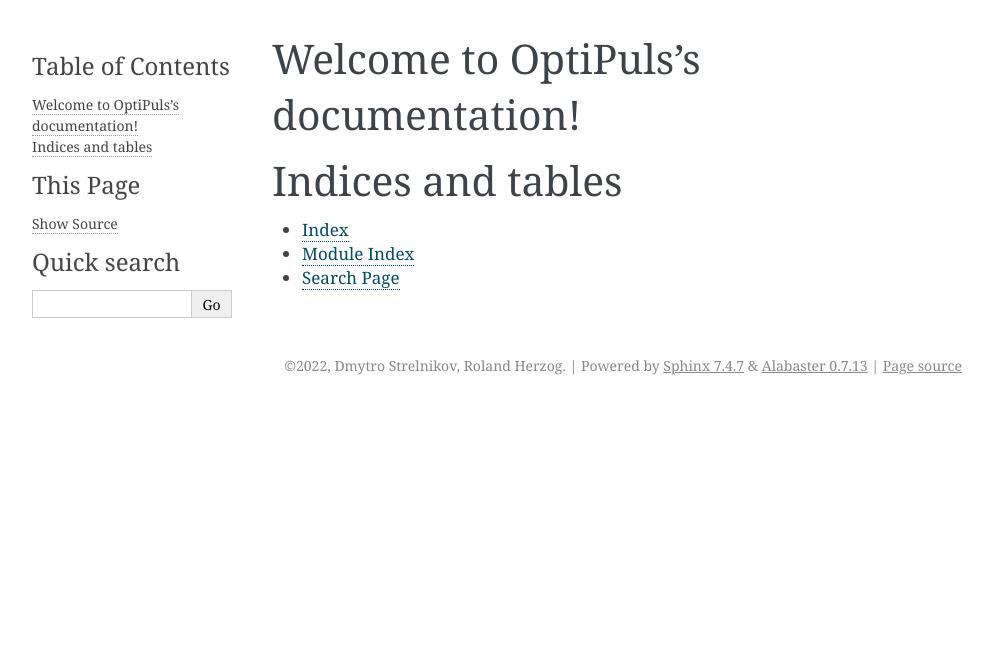
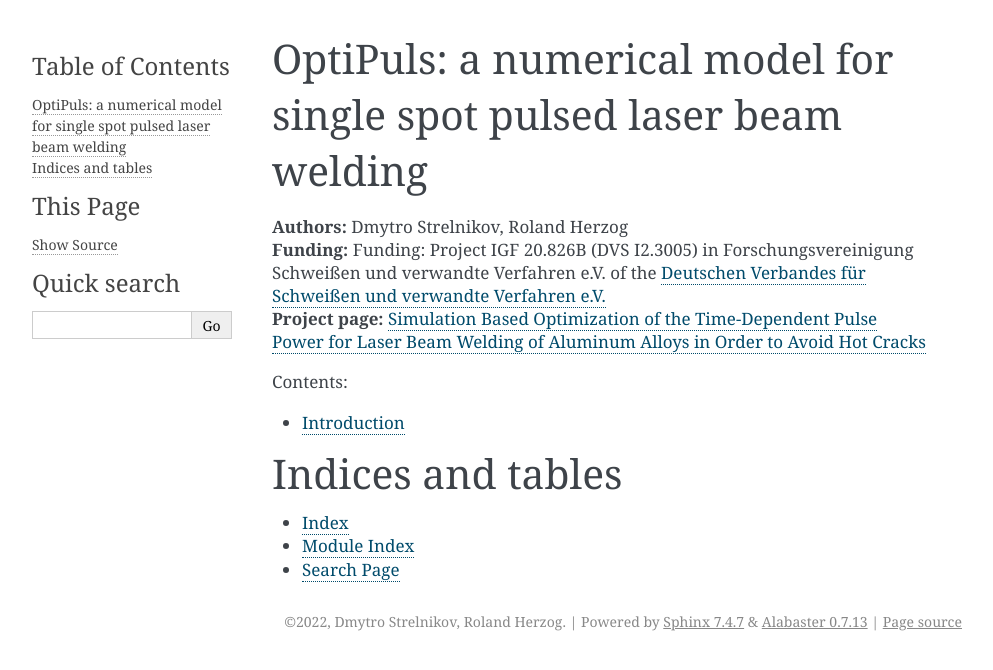
Before and after one commit to optipulsproject/python-optipuls, a Sphinx documentation site: the page built from docs/index.rst, in a window 1280 px wide. Shown: the top 670 px of the page, without its empty margins (148-1141 px from the left). Built offline with Sphinx 7.4.7, drawn with Linux system fonts in a browser that asks for light colours.

Commit message:
Update docs

```diff
--- a/docs/conf.py
+++ b/docs/conf.py
@@ -8,4 +8,11 @@
 
 extensions = [
     'sphinx.ext.doctest',
+    'myst_parser',
 ]
+
+source_suffix = {
+    '.rst': 'restructuredtext',
+    '.txt': 'markdown',
+    '.md': 'markdown',
+}
--- a/docs/index.rst
+++ b/docs/index.rst
@@ -1,10 +1,16 @@
-Welcome to OptiPuls's documentation!
-====================================
+OptiPuls: a numerical model for single spot pulsed laser beam welding
+=====================================================================
+
+| **Authors:** Dmytro Strelnikov, Roland Herzog
+| **Funding:** Funding: Project IGF 20.826B (DVS I2.3005) in Forschungsvereinigung Schweißen und verwandte Verfahren e.V. of the `Deutschen Verbandes für Schweißen und verwandte Verfahren e.V. <https://www.die-verbindungs-spezialisten.de/>`_
+| **Project page:** `Simulation Based Optimization of the Time-Dependent Pulse Power for Laser Beam Welding of Aluminum Alloys in Order to Avoid Hot Cracks <https://www.tu-chemnitz.de/mathematik/part_dgl/projects/optipuls/index.en.php>`_
+
 
 .. toctree::
    :maxdepth: 2
    :caption: Contents:
 
+   intro
 
 Indices and tables
 ==================
--- /dev/null
+++ b/docs/intro.rst
@@ -0,0 +1,2 @@
+Introduction
+============
```
